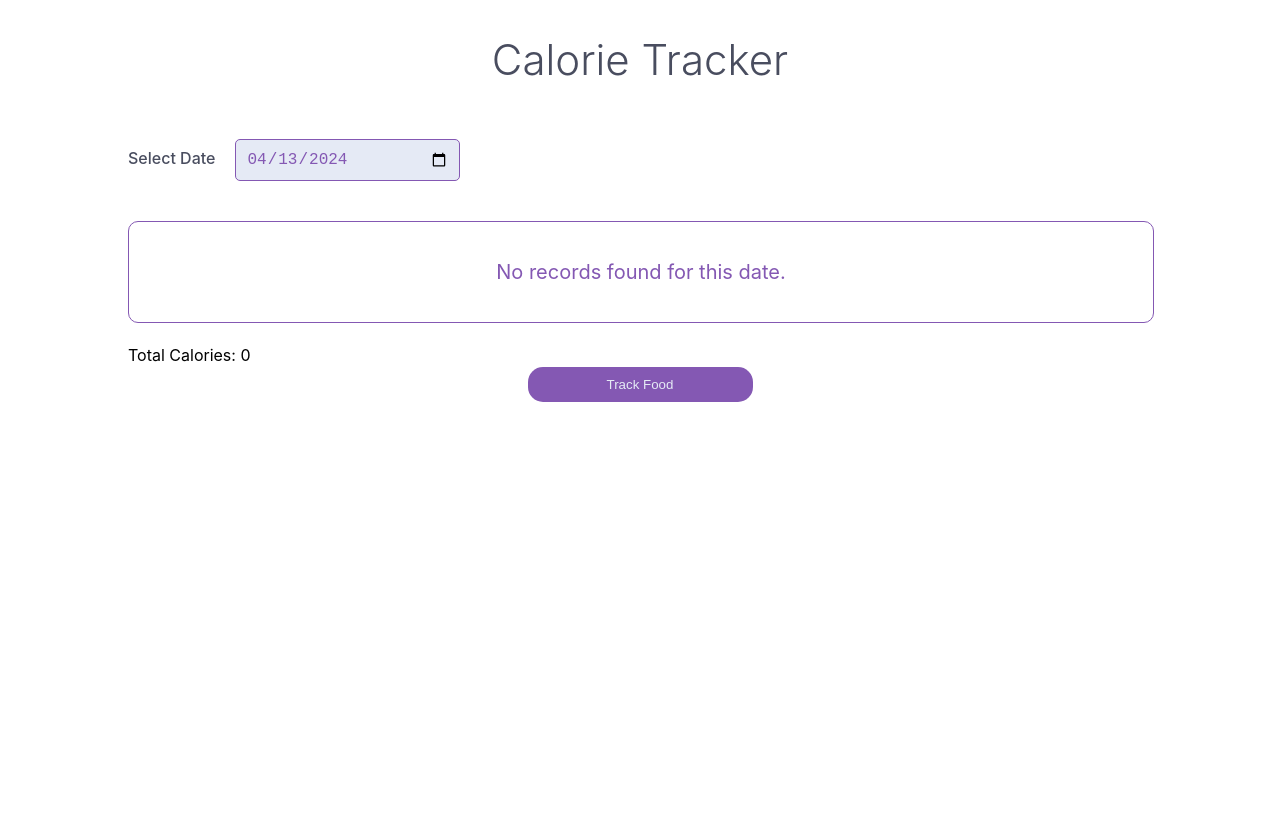
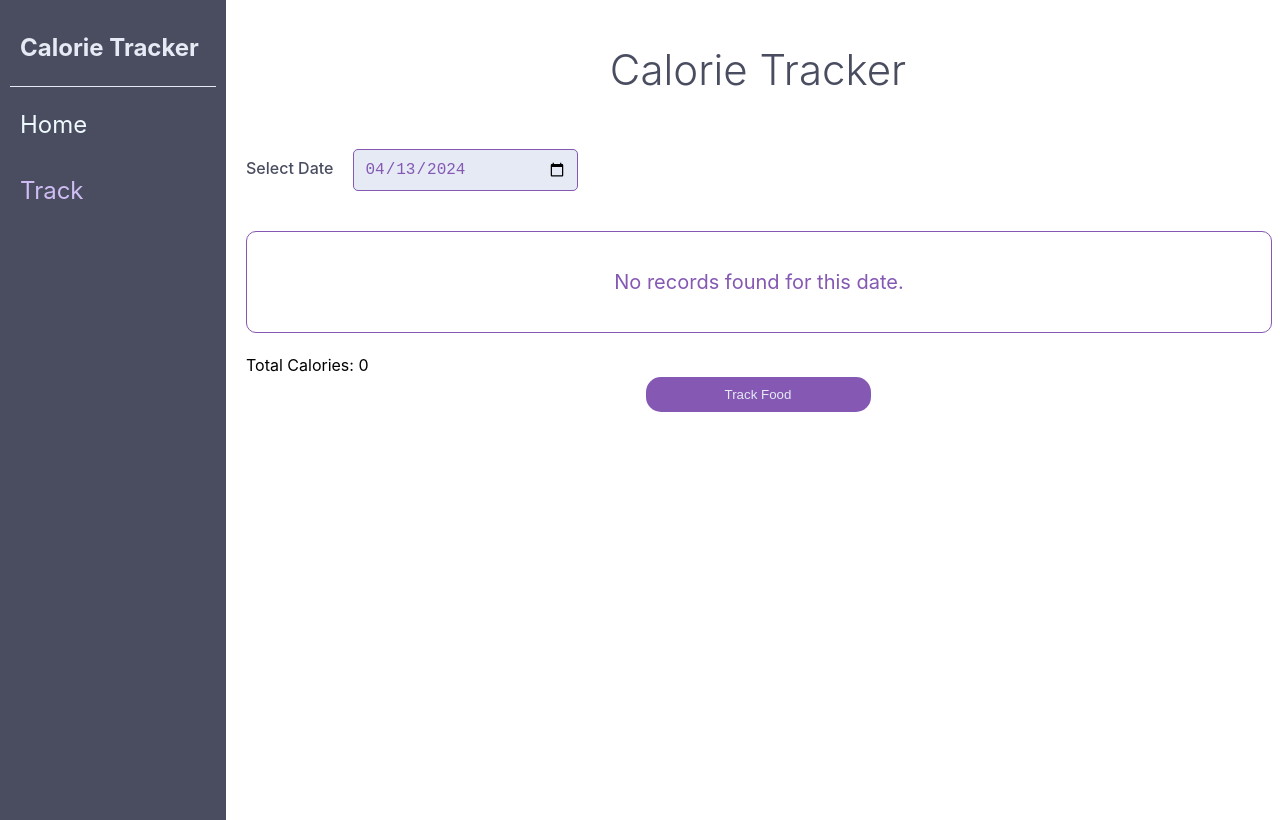
Before and after one commit to zeyad-k/Calori-Tracker--deepdive, a React (Vite) app: page /track in a window 1280 px wide. Built offline with nearby package versions, Linux system fonts and the light colour scheme.

Commit message:
Add PageLayout component to App.jsx for layout structure

```diff
--- /dev/null
+++ b/components/common/SideNav.jsx
@@ -0,0 +1,24 @@
+import { NavLink } from "react-router-dom";
+import styles from "./SideNav.module.css";
+
+function SideNav() {
+  return (
+    <nav className={styles.nav}>
+      <h1 className={styles.title}>Calorie Tracker</h1>
+      <NavLink
+        to="/"
+        className={({ isActive }) => (isActive ? styles.active : undefined)}
+      >
+        Home
+      </NavLink>
+      <NavLink
+        to="/track"
+        className={({ isActive }) => (isActive ? styles.active : undefined)}
+      >
+        Track
+      </NavLink>
+    </nav>
+  );
+}
+
+export default SideNav;
--- /dev/null
+++ b/components/common/SideNav.module.css
@@ -0,0 +1,33 @@
+.nav {
+  display: flex;
+  flex-direction: column;
+  width: 250px;
+  background-color: var(--theme-color-dark);
+  height: 100%;
+  padding: 10px;
+  gap: 10px;
+}
+
+.title {
+  color: var(--theme-background-light);
+  padding: 20px 10px;
+  margin: 0;
+  border-bottom: 1px solid var(--theme-background-light);
+}
+
+.nav a {
+  display: block;
+  color: var(--theme-background-ultralight);
+  font-size: 24px;
+  font-weight: 400;
+  text-decoration: none;
+  padding: 10px;
+}
+
+.nav a:hover {
+  color: var(--theme-background-normal);
+}
+
+.nav a.active {
+  color: var(--theme-color-light);
+}
--- /dev/null
+++ b/pages/PageLayout.jsx
@@ -0,0 +1,14 @@
+import { Outlet } from "react-router-dom";
+import SideNav from "../components/common/SideNav";
+import styles from "./PageLayout.module.css";
+
+export function PageLayout() {
+  return (
+    <div className={styles.layout}>
+      <SideNav />
+      <div className={styles["content-wrapper"]}>
+        <Outlet />
+      </div>
+    </div>
+  );
+}
--- /dev/null
+++ b/pages/PageLayout.module.css
@@ -0,0 +1,15 @@
+.layout {
+  position: absolute;
+  display: flex;
+  top: 0;
+  bottom: 0;
+  left: 0;
+  right: 0;
+  gap: 10px;
+}
+.content-wrapper {
+  max-width: 1024px;
+  width: 100%;
+  margin: 10px auto;
+  padding: 0 10px;
+}
--- a/pages/index.js
+++ b/pages/index.js
@@ -1,2 +1,3 @@
 export * from "./LandingPage";
 export * from "./TrackPage.jsx"
+export * from "./PageLayout.jsx"
```
Also changed, not shown: src/App.jsx (+6 -6 lines).
